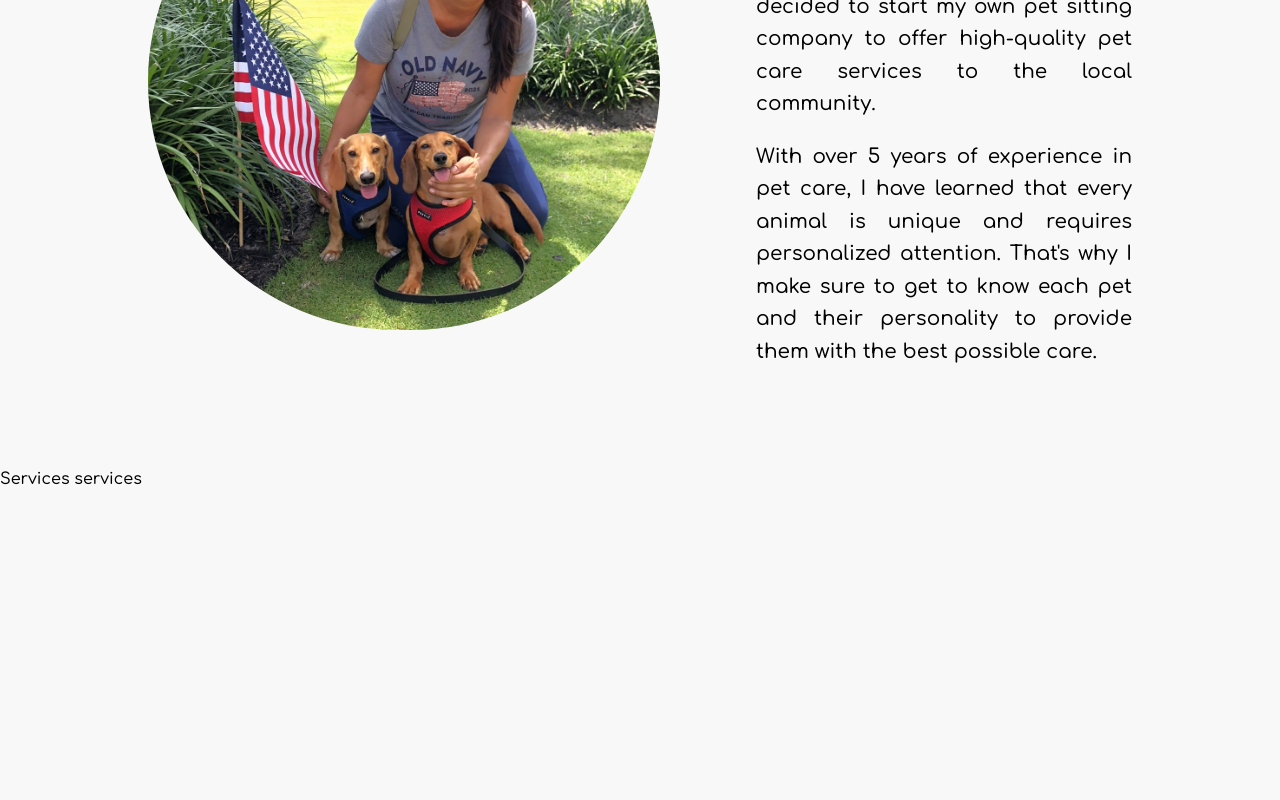
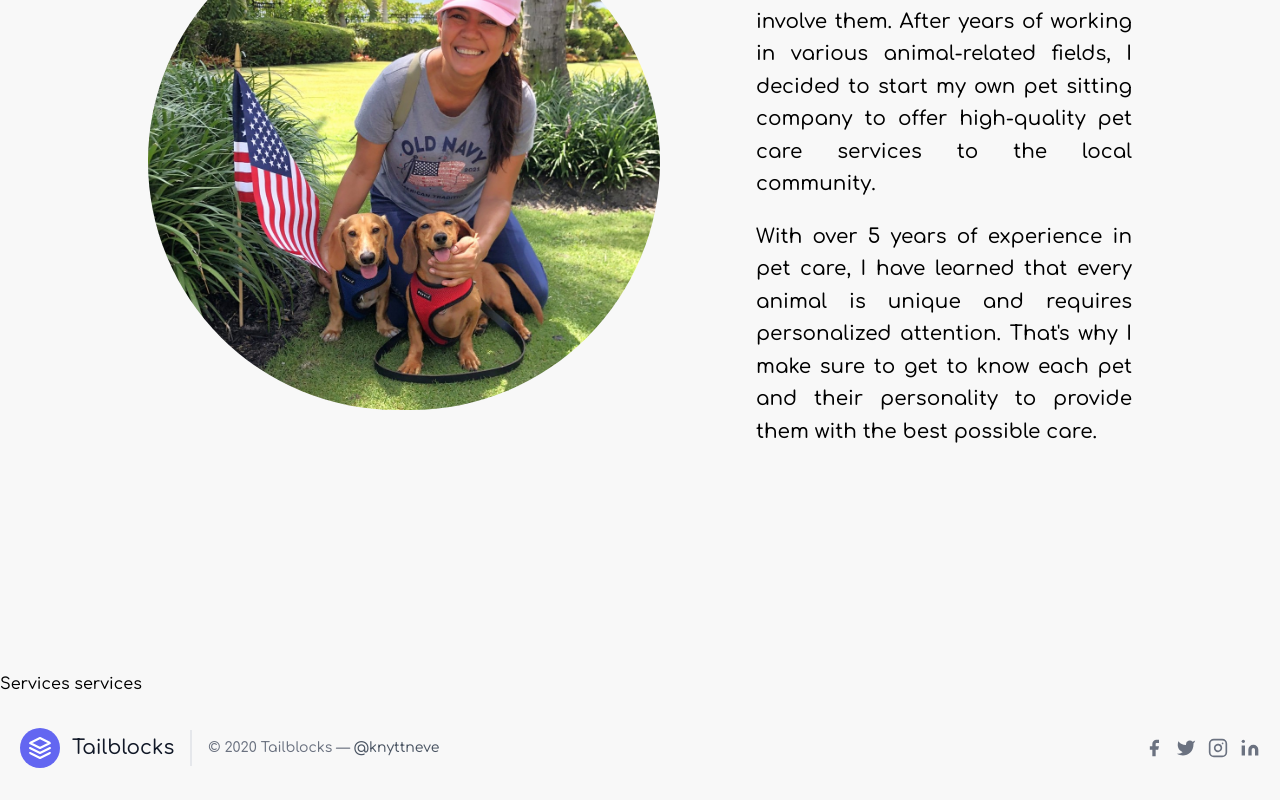
Before and after one commit to eme-eleuce/pet-care, a Next.js app: page / in a window 1280 px wide. Shown: the part 1133-1933 px from the top of the page. Before the commit the page ends 1629 px from the top, so only its background shows below. Built offline with nearby package versions, Linux system fonts and the light colour scheme.

Commit message:
my changes

```diff
--- a/src/components/About.jsx
+++ b/src/components/About.jsx
@@ -4,8 +4,8 @@
 
 const About = () => {
   return (
-    <div id='about' className=" h-screen w-full">
-  <div className=" mx-auto md:mx-[8rem] flex px-5 py-24 md:flex-row flex-col items-center">
+    <div id='about' className="relative w-full  pb-7 md:pt-10 md:pb-24 mt-10">
+  <div className=" relative mx-auto md:mx-[8rem] flex px-5 py-24 md:flex-row flex-col items-center">
     <div className="lg:max-w-lg lg:w-full md:w-1/2 w-5/6 mb-10 md:mb-0">
     <Image src={Logo1} className='w-full h-full rounded-full' alt='/'/>
     </div>
--- /dev/null
+++ b/src/components/Footer.jsx
@@ -0,0 +1,45 @@
+import React from 'react'
+
+const Footer = () => {
+  return (
+    <footer className="text-gray-600 body-font">
+  <div className="container px-5 py-8 mx-auto flex items-center sm:flex-row flex-col">
+    <a className="flex title-font font-medium items-center md:justify-start justify-center text-gray-900">
+      <svg xmlns="http://www.w3.org/2000/svg" fill="none" stroke="currentColor" stroke-linecap="round" stroke-linejoin="round" stroke-width="2" class="w-10 h-10 text-white p-2 bg-indigo-500 rounded-full" viewBox="0 0 24 24">
+        <path d="M12 2L2 7l10 5 10-5-10-5zM2 17l10 5 10-5M2 12l10 5 10-5"></path>
+      </svg>
+      <span className="ml-3 text-xl">Tailblocks</span>
+    </a>
+    <p className="text-sm text-gray-500 sm:ml-4 sm:pl-4 sm:border-l-2 sm:border-gray-200 sm:py-2 sm:mt-0 mt-4">© 2020 Tailblocks —
+      <a href="https://twitter.com/knyttneve" class="text-gray-600 ml-1" rel="noopener noreferrer" target="_blank">@knyttneve</a>
+    </p>
+    <span className="inline-flex sm:ml-auto sm:mt-0 mt-4 justify-center sm:justify-start">
+      <a className="text-gray-500">
+        <svg fill="currentColor" stroke-linecap="round" stroke-linejoin="round" stroke-width="2" class="w-5 h-5" viewBox="0 0 24 24">
+          <path d="M18 2h-3a5 5 0 00-5 5v3H7v4h3v8h4v-8h3l1-4h-4V7a1 1 0 011-1h3z"></path>
+        </svg>
+      </a>
+      <a className="ml-3 text-gray-500">
+        <svg fill="currentColor" stroke-linecap="round" stroke-linejoin="round" stroke-width="2" class="w-5 h-5" viewBox="0 0 24 24">
+          <path d="M23 3a10.9 10.9 0 01-3.14 1.53 4.48 4.48 0 00-7.86 3v1A10.66 10.66 0 013 4s-4 9 5 13a11.64 11.64 0 01-7 2c9 5 20 0 20-11.5a4.5 4.5 0 00-.08-.83A7.72 7.72 0 0023 3z"></path>
+        </svg>
+      </a>
+      <a className="ml-3 text-gray-500">
+        <svg fill="none" stroke="currentColor" stroke-linecap="round" stroke-linejoin="round" stroke-width="2" class="w-5 h-5" viewBox="0 0 24 24">
+          <rect width="20" height="20" x="2" y="2" rx="5" ry="5"></rect>
+          <path d="M16 11.37A4 4 0 1112.63 8 4 4 0 0116 11.37zm1.5-4.87h.01"></path>
+        </svg>
+      </a>
+      <a className="ml-3 text-gray-500">
+        <svg fill="currentColor" stroke="currentColor" stroke-linecap="round" stroke-linejoin="round" stroke-width="0" class="w-5 h-5" viewBox="0 0 24 24">
+          <path stroke="none" d="M16 8a6 6 0 016 6v7h-4v-7a2 2 0 00-2-2 2 2 0 00-2 2v7h-4v-7a6 6 0 016-6zM2 9h4v12H2z"></path>
+          <circle cx="4" cy="4" r="2" stroke="none"></circle>
+        </svg>
+      </a>
+    </span>
+  </div>
+</footer>
+  )
+}
+
+export default Footer
--- a/src/components/Navbar.jsx
+++ b/src/components/Navbar.jsx
@@ -27,12 +27,13 @@
                     {/*Middle */}
         <div className='hidden md:flex grow-[2] items-center justify-center ml-5'>
                     <ul  className='hidden sm:flex '>
+                    <Link href='/#about' scroll={false}>
+                <li className='p-3  text-3xl hover:text-[#cb5ab8]'>
 
-                <li className='p-3  text-3xl hover:text-[#cb5ab8]'>
-                <Link href='/#about'>
                       About
+
+                </li>
                 </Link>
-                </li>
 
 
                 <li className='p-3 text-3xl ml-4 hover:text-[#cb5ab8]'>
--- a/src/components/mobile/MobileNav.jsx
+++ b/src/components/mobile/MobileNav.jsx
@@ -1,3 +1,4 @@
+import Link from 'next/link';
 import React, { useState } from 'react'
 import { AiOutlineClose, AiOutlineMenu } from 'react-icons/ai';
 
@@ -18,7 +19,7 @@
     <div className={nav ? 'sm:hidden absolute top-0 bottom-0 left-0 right-0 w-full h-screen flex justify-center items-center bg-rose-400 text-center ease-in duration-300' : 'sm:hidden absolute top-0 bottom-0 left-[-100%] right-0 w-full h-screen flex justify-center items-center bg-black text-center ease-in duration-300'}>
     <ul>
         <li onClick={() => setNav(false)} className='p-4 hover:text-gray-400 text-4xl'>
-           About
+        <Link href='/#about' scroll={false}> About</Link>
         </li>
         <li onClick={() => setNav(false)} className='p-4 hover:text-gray-400 text-4xl'>
            Services
--- a/src/pages/_app.js
+++ b/src/pages/_app.js
@@ -1,3 +1,4 @@
+import Footer from '@component/components/Footer'
 import Navbar from '@component/components/Navbar'
 import '@component/styles/globals.css'
 
@@ -6,7 +7,7 @@
     <>
     <Navbar />
     <Component {...pageProps} />
-
+    <Footer />
     </>
   )
 
--- a/src/pages/index.js
+++ b/src/pages/index.js
@@ -6,7 +6,6 @@
 import Hero from '@component/components/Hero'
 import Services from '@component/components/Services'
 import { Fotos } from '../components/fotos'
-
 
 const inter = Inter({ subsets: ['latin'] })
 
```
